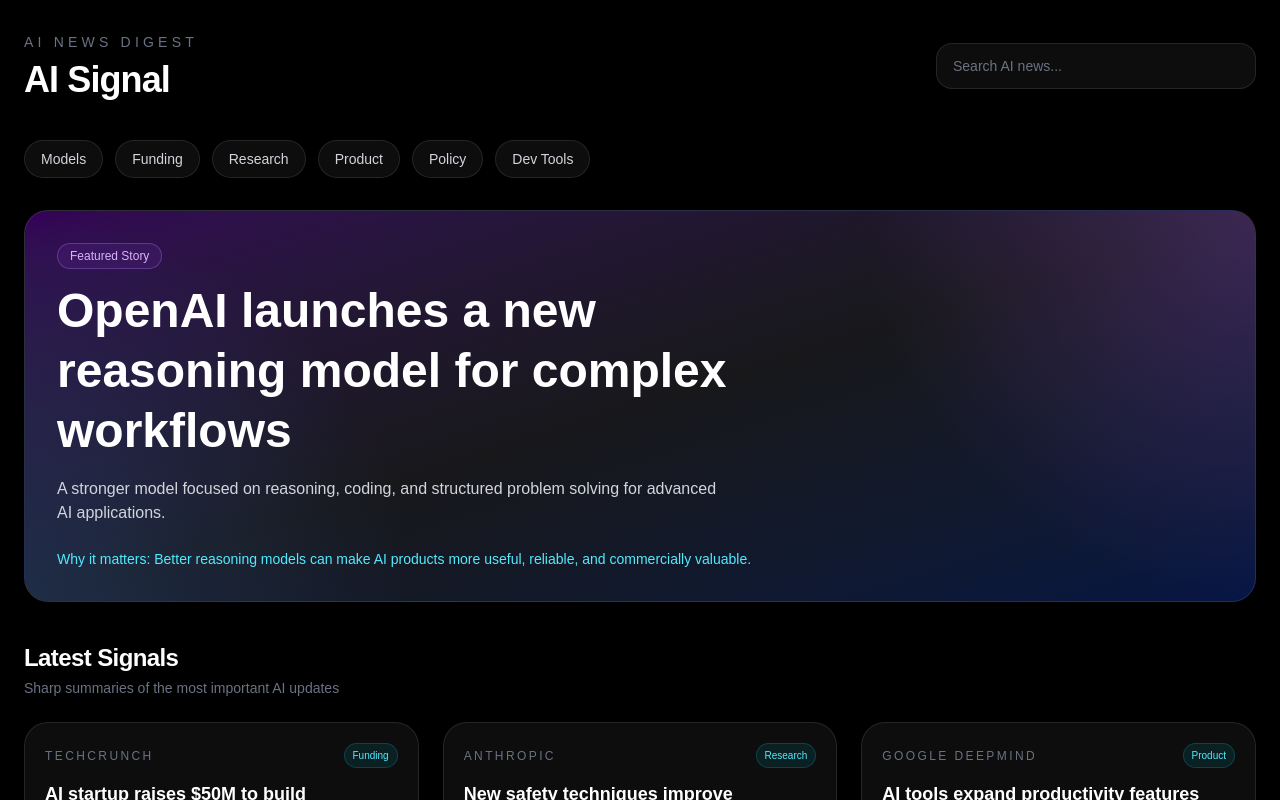
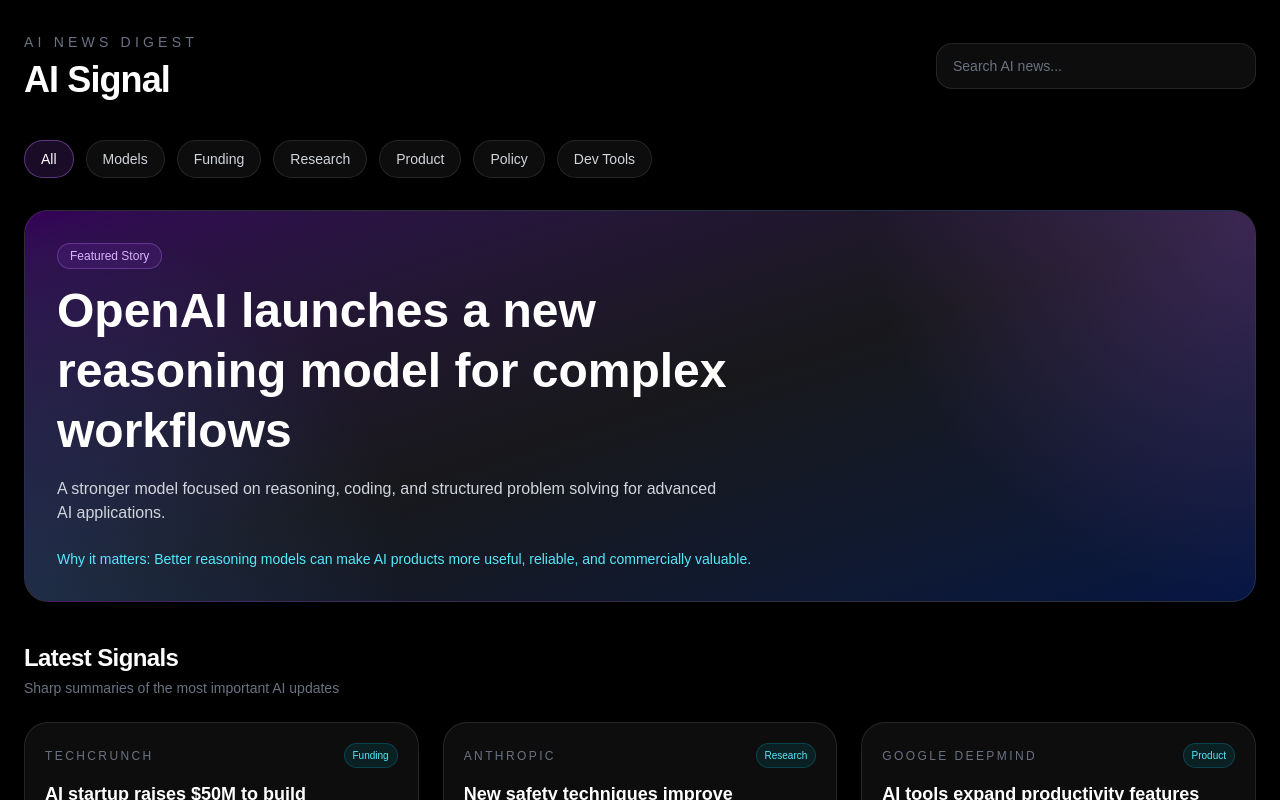
Before and after one commit to surajpandita18-dot/ai-signal, a Next.js app: page / in a window 1280 px wide. Shown: the top 800 px of the page. Built offline with nearby package versions, Linux system fonts and the light colour scheme.

Commit message:
Added working category filters

```diff
--- a/app/page.tsx
+++ b/app/page.tsx
@@ -5,12 +5,28 @@
 
 export default function Home() {
   const [search, setSearch] = useState("");
+  const [selectedCategory, setSelectedCategory] = useState("All");
 
-  const filteredArticles = articles
-    .slice(1)
-    .filter((article) =>
-      article.title.toLowerCase().includes(search.toLowerCase())
-    );
+  const categories = [
+    "All",
+    "Models",
+    "Funding",
+    "Research",
+    "Product",
+    "Policy",
+    "Dev Tools",
+  ];
+
+  const filteredArticles = articles.slice(1).filter((article) => {
+    const matchesSearch = article.title
+      .toLowerCase()
+      .includes(search.toLowerCase());
+
+    const matchesCategory =
+      selectedCategory === "All" || article.category === selectedCategory;
+
+    return matchesSearch && matchesCategory;
+  });
 
   return (
     <main className="min-h-screen bg-black text-white">
@@ -37,16 +53,19 @@
 
         {/* Category Tabs */}
         <div className="mb-8 flex flex-wrap gap-3">
-          {["Models", "Funding", "Research", "Product", "Policy", "Dev Tools"].map(
-            (item) => (
-              <button
-                key={item}
-                className="rounded-full border border-white/10 bg-white/5 px-4 py-2 text-sm text-gray-300 transition hover:border-white/20 hover:bg-white/10 hover:text-white"
-              >
-                {item}
-              </button>
-            )
-          )}
+          {categories.map((item) => (
+            <button
+              key={item}
+              onClick={() => setSelectedCategory(item)}
+              className={`rounded-full border px-4 py-2 text-sm transition ${
+                selectedCategory === item
+                  ? "border-purple-400/40 bg-purple-500/15 text-white"
+                  : "border-white/10 bg-white/5 text-gray-300 hover:border-white/20 hover:bg-white/10 hover:text-white"
+              }`}
+            >
+              {item}
+            </button>
+          ))}
         </div>
 
         {/* Hero Section */}
```
